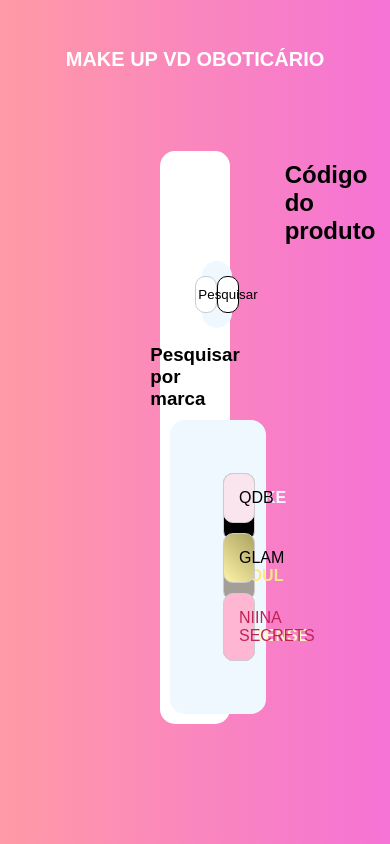
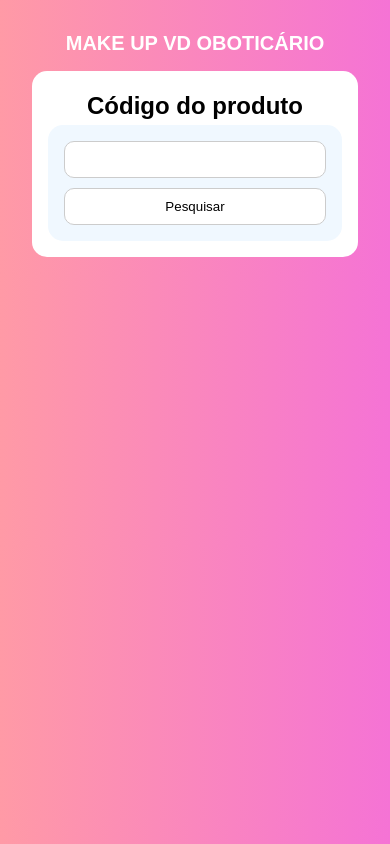
Before and after one commit to yasminatr2/VDMAKEUP, a website: page index.html in a window 390 px wide. Drawn offline with Linux system fonts and the light colour scheme.

Commit message:
att imgs

```diff
--- a/index.html
+++ b/index.html
@@ -21,21 +21,6 @@
 
         <!-- Div onde o resultado será mostrado -->
         <div id="resultado"></div>
-
-        <h3>Pesquisar por marca</h3>
-        <div class="container">
-            <div class="botoes1">
-                <a class="bnt-makeB" href="makeB/makeB.html">MAKE B</a>
-                <a class="bnt-soul">SOUL</a>
-                <a class="bnt-intense">INTENSE</a>
-            </div>
-            <div class="botoes2">
-                <a class="bnt-qdb">QDB</a>
-                <a class="bnt-glam">GLAM</a>
-                <a class="bnt-niina">NIINA SECRETS</a>
-
-            </div>
-        </div>
 
         <script>
             const form = document.getElementById('produto-form');
--- a/style.css
+++ b/style.css
@@ -1,159 +1,144 @@
-*{
+* {
     margin: 0;
     padding: 0;
+    box-sizing: border-box;
 }
-body{
-    background-image: linear-gradient(90deg, #ff9aa6,#f573d5);
+body {
+    background-image: linear-gradient(90deg, #ff9aa6, #f573d5);
     font-family: Arial, Helvetica, sans-serif;
+    padding: 1rem;
 }
-.container{
+
+.cabecalho {
+    text-align: center;
+    color: white;
+    font-weight: bold;
+    font-size: 24px;
+    margin-bottom: 2rem;
+}
+
+.superContainer {
+    background-color: white;
+    padding: 20px;
+    border-radius: 15px;
+    max-width: 900px;
+    margin: 0 auto;
+}
+
+h2, h3 {
+    text-align: center;
+    margin: 10px 0;
+}
+
+.container {
     display: flex;
     justify-content: center;
     align-items: center;
     background-color: aliceblue;
-    padding: 3rem;
+    padding: 2rem;
     border-radius: 15px;
+    flex-wrap: wrap;
+    gap: 10px;
+}
 
-}
-.botoes1,.botoes2{
+.botoes1, .botoes2 {
     display: flex;
     flex-direction: column;
+    align-items: center;
     width: 100%;
 }
 
-a{
-    padding: 15px;
-    width: 10px;
+a {
+    padding: 10px 15px;
+    width: 90%;
     margin: 5px;
     border-radius: 10px;
-    border: solid rgb(204, 204, 204) 0.5px;
+    border: solid 0.5px rgb(204, 204, 204);
+    text-align: center;
+    text-decoration: none;
+    font-weight: bold;
 }
-.bnt-makeB{
+
+.bnt-makeB {
     background-color: black;
-    font-weight: bolder;
-    color:aliceblue;
+    color: aliceblue;
 }
-.bnt-soul{
+.bnt-soul {
     background-color: #a49e98;
-    font-weight: bolder;
-    color:#ffe783;
+    color: #ffe783;
 }
-.bnt-intense{
+.bnt-intense {
     background-color: #805791;
-    font-weight: bolder;
-    color:#fff7c5;
+    color: #fff7c5;
 }
-.bnt-glam{
-    background-image:linear-gradient(45deg,#fff3a9,#aba360);
+.bnt-glam {
+    background-image: linear-gradient(45deg, #fff3a9, #aba360);
+    color: black;
 }
-.bnt-niina{
-    background-color:#FFB6D3;
+.bnt-niina {
+    background-color: #FFB6D3;
     color: #BF2256;
 }
-.bnt-qdb{
-    background-color:#fae5ee;
-    color: #000000;
+.bnt-qdb {
+    background-color: #fae5ee;
+    color: #000;
 }
-.bnt-makeB,.bnt-glam,.bnt-intense,.bnt-niina,.bnt-soul,.bnt-qdb{
-    width: 90%;
-    cursor: pointer;
-    text-decoration: none;
-}
-input{
-    padding: 10px;
-    width: 100%;
-    border-radius: 10px;
-    border: solid rgb(204, 204, 204) 0.5px;
-    justify-content: center;
+
+.form-container {
+    display: flex;
     flex-direction: column;
-    display: flex;
-    align-items: center;
-}
-h2{
-    display: flex;
-    justify-content: center;
-    align-items: center;
-    margin-left:10rem ;
-    margin-right: 10rem;
-
-}
-h3{
-    display: flex;
-    justify-content: center;
-    align-items: center;
-    margin-bottom: 10px;
-}
-.form-container{
-    display: flex;
-    justify-content: center;
     align-items: center;
     background-color: aliceblue;
-    padding: 15px;
-    margin-left: 2rem;
-    margin-right: 2rem;
-    margin-top: 1rem;
-    margin-bottom: 1rem;
+    padding: 1rem;
     border-radius: 15px;
+    gap: 10px;
 }
-.superContainer{
+
+input, .btnEnviar {
+    padding: 10px;
+    border-radius: 10px;
+    border: solid 0.5px rgb(204, 204, 204);
+    width: 100%;
+    max-width: 250px;
+}
+
+.btnEnviar {
     background-color: white;
-    margin-left: 10rem;
-    margin-right: 10rem;
-    padding: 10px;
-    margin-top: 5rem;
-    margin-bottom: 3rem;
-    border-radius: 15px;
-}
-.btnEnviar{
-    background-color: rgb(255, 255, 255);
-    justify-content: center;
-    align-items: center;
     text-align: center;
     cursor: pointer;
+    transition: background-color 0.3s;
+}
+
+.btnEnviar:hover {
+    background-color: rgb(66, 128, 79);
+    color: white;
+}
+
+.resultado-container, .notFind {
     padding: 10px;
-    width: 20%;
-    display: flex;
-    border-radius: 10px;
-    border: solid 1px;
+    color: #000;
+    border-radius: 15px;
+    margin: 10px auto;
+    max-width: 600px;
+    text-align: center;
+}
 
+.resultado-container {
+    background-color: #f7f7f7;
+    border: 1px solid #e99dd6;
 }
-.btnEnviar:hover{
-    background-color: rgb(66, 128, 79);
+.notFind {
+    background-color: #FFB6D3;
 }
-.resultado-container{
-    background-color: #FFB6D3;
-    padding: 10px;
-    display: flex;
-    flex-direction: column;
-    color: #000000;
-    border-radius: 15px;
-    margin-left: 8rem;
-    margin-right: 8rem;
-    justify-content: center;
-    font-weight: bold;
-    margin-bottom: 10px;
-}
-p.e,p.r,p.c,p.p,p.d{
+
+p.e, p.r, p.c, p.p, p.d {
     background-color: #f7f7f7;
     margin-top: 3px;
     border-radius: 5px;
     padding: 5px;
 }
-.notFind{
-    background-color: #FFB6D3;
-    padding: 10px;
-    display: flex;
-    flex-direction: column;
-    color: #000000;
-    border-radius: 15px;
-    margin-left: 8rem;
-    margin-right: 8rem;
-    justify-content: center;
-    font-weight: bold;
-    text-align: center;
-    margin-bottom: 3rem;
-}
-#loader{
+
+#loader {
     color: #e99dd6;
     text-align: center;
     font-weight: bold;
@@ -161,23 +146,41 @@
     margin-bottom: 10px;
 }
 
-.cabecalho{
-    text-align: center;
-    color: white;
-    font-weight: bold;
-    margin-top: 3rem;
-    font-size: 20px;
-    font-family: Arial, Helvetica, sans-serif;
+img {
+    margin: 10px auto;
+    display: block;
+    border-radius: 10px;
+    max-width: 100%;
+    height: auto;
 }
-img{
-    margin: auto;
-    padding: auto;
-    border-radius: 10px;
-    margin-top: 1rem;
-    margin-bottom: 1rem;
+
+/* Responsividade */
+@media (max-width: 768px) {
+    .superContainer {
+        margin: 0 1rem;
+        padding: 1rem;
+    }
+
+    .container, .form-container {
+        flex-direction: column;
+        align-items: stretch;
+        padding: 1rem;
+    }
+
+    a {
+        width: 100%;
+    }
+
+    input, .btnEnviar {
+        max-width: 100%;
+    }
+
+    h2, h3 {
+        margin: 5px;
+    }
+
+    .cabecalho {
+        font-size: 20px;
+        margin: 1rem 0;
+    }
 }
-.pp{
-    text-align: center;
-    font-size: 20px;
-    color: #c74da8;
-}
```
Also changed, not shown: acervo/2100.jpg (added), acervo/2239.jpeg (added), acervo/2483.jpeg (added).
